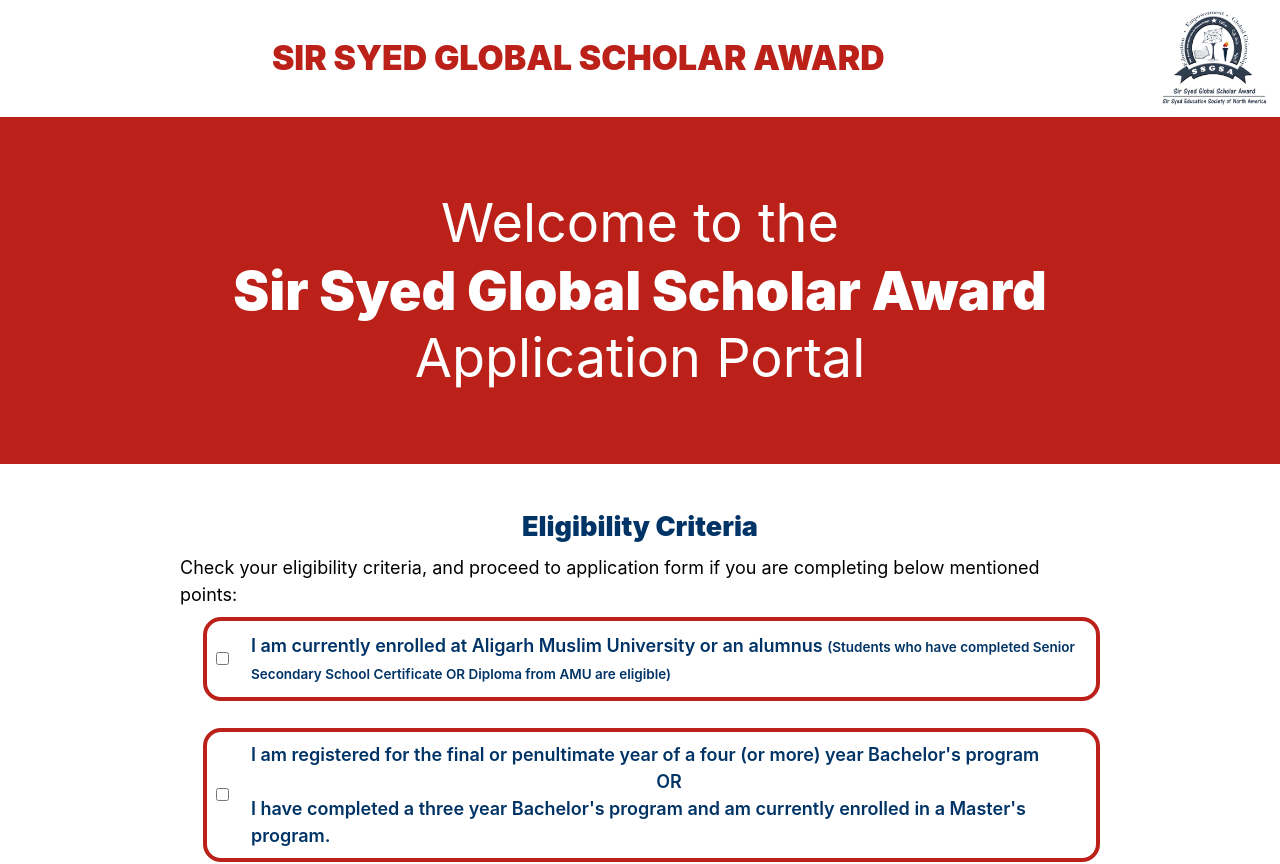
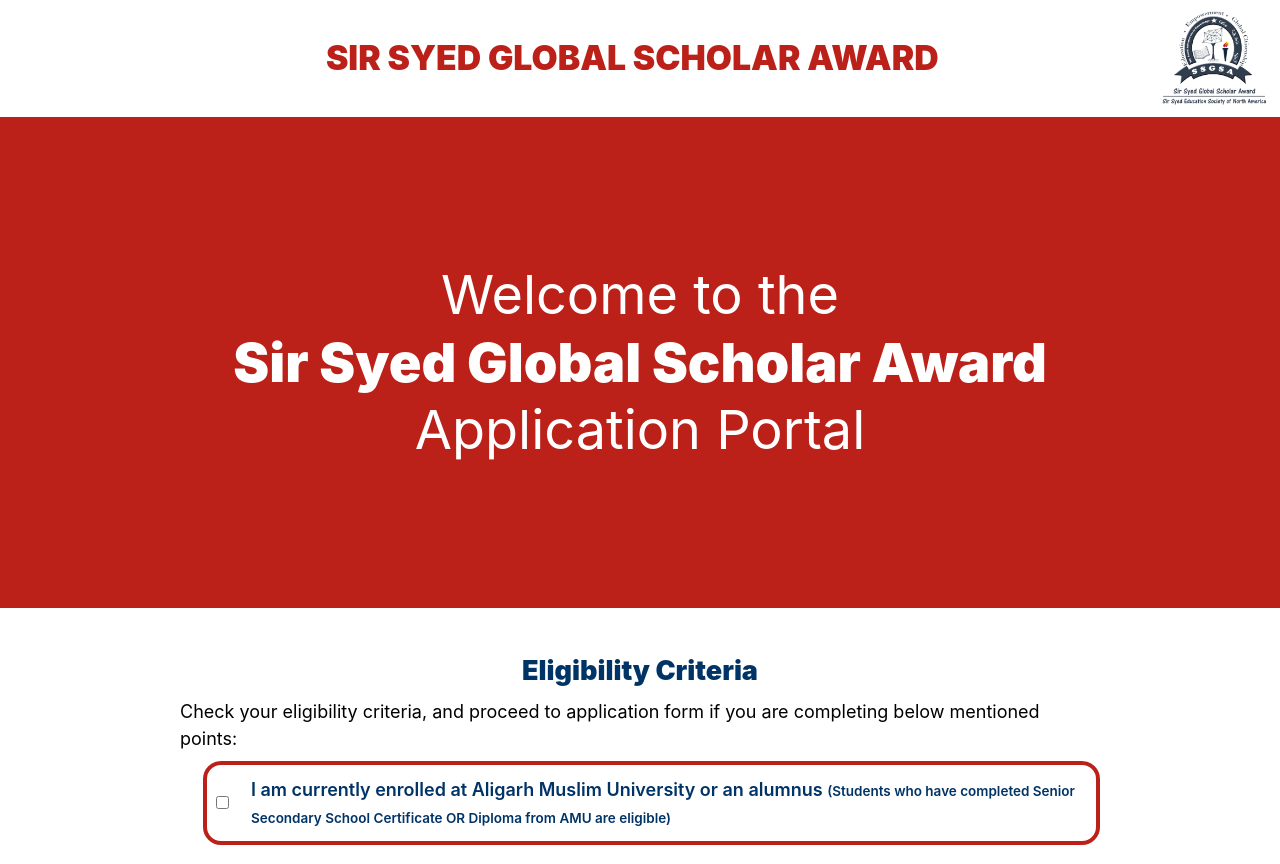
Before and after one commit to ssgsa-us/ssgsa.us, a Next.js app: page /application-portal in a window 1280 px wide. Shown: the top 864 px of the page. Built offline with nearby package versions, Linux system fonts and the light colour scheme; no server answers.

Commit message:
Update application header

```diff
--- a/components/ApplicationHeader.tsx
+++ b/components/ApplicationHeader.tsx
@@ -15,7 +15,7 @@ export default function ApplicationHeader({ status, formStatus, setStatus }) {
   return (
     <nav className="sticky top-0 z-50 bg-red-850">
       <div className="w-full flex flex-row bg-white items-center flex">
-        <div className="flex-1 text-xl sm:text-2xl md:text-3xl justify-center px-4 my-6 flex items-center font-black text-red-850 ">
+        <div className="flex-1 text-xl sm:text-2xl md:text-3xl justify-center px-4 my-6 lg:ml-24 flex items-center font-black text-red-850 ">
           SIR SYED GLOBAL SCHOLAR AWARD
         </div>
         <div className="mr-3 flex-2">
@@ -26,7 +26,9 @@ export default function ApplicationHeader({ status, formStatus, setStatus }) {
       </div>
       <div className="mx-auto md:mx-0 px-4 md:px-1">
         <div className="md:hidden flex justify-between">
-          <div className="text-white m-1 text-xl font-bold">SSGSA</div>
+          <div className="text-white m-1 text-xl font-bold">
+            SSGSA APPLICATIONS
+          </div>
 
           <div className="flex items-center">
             <button
@@ -60,7 +62,7 @@ export default function ApplicationHeader({ status, formStatus, setStatus }) {
             active ? 'pt-1 pb-3 md:py-0' : 'hidden'
           } md:flex md:justify-between`}
         >
-          <div className="flex flex-col w-full md:flex-row md:justify-center">
+          <div className="flex flex-col w-full md:flex-row md:justify-center lg:ml-28">
             <div className="bg-white pt-0.5 md:pt-0 md:pl-0.5">
               <button
                 className={`py-2 px-2 text-white flex md:flex-col md:items-center md:justify-center space-x-5 md:space-x-0 h-full w-full cursor-pointer ${
--- a/layouts/application-portal/index.tsx
+++ b/layouts/application-portal/index.tsx
@@ -9,7 +9,7 @@ export default function PortalLayout({ children }) {
     <div className={styles.container}>
       <nav className="sticky top-0 z-50">
         <div className="w-full flex flex-row bg-white items-center flex">
-          <div className="flex-1 text-xl sm:text-2xl md:text-3xl justify-center px-4 my-6 flex items-center font-black text-red-850 ">
+          <div className="flex-1 text-xl sm:text-2xl md:text-3xl justify-center px-4 my-6 lg:ml-24 flex items-center font-black text-red-850 ">
             SIR SYED GLOBAL SCHOLAR AWARD
           </div>
           <div className="mr-3 flex-2">
@@ -19,7 +19,7 @@ export default function PortalLayout({ children }) {
           </div>
         </div>
       </nav>
-      <div className="relative flex w-full bg-red-850 py-16 px-5 items-center justify-center text-white text-3xl sm:text-4xl lg:text-5xl">
+      <div className="relative flex w-full bg-red-850 py-32 px-5 items-center justify-center text-white text-3xl sm:text-4xl lg:text-5xl">
         <p className="text-center leading-tight">
           Welcome to the
           <br />
```
